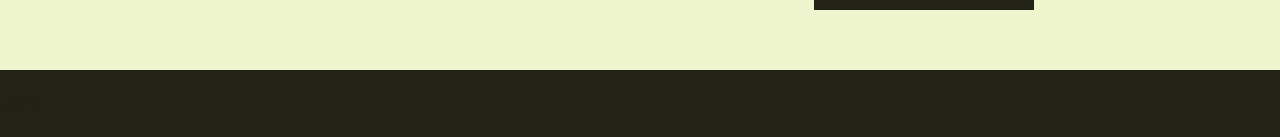
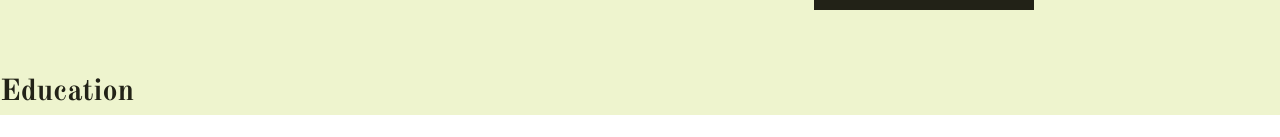
Before and after one commit to RamyaKasara/portfolioRK-app, a React (Vite) app: page /about-me in a window 1280 px wide. Shown: the part 714-851 px from the top of the page. After the commit the page ends 829 px from the top, so only its background shows below. Built offline with nearby package versions, Linux system fonts and the light colour scheme; a web font is replaced by a local one.

Commit message:
reordering imports in all files

```diff
--- a/src/components/page.jsx
+++ b/src/components/page.jsx
@@ -4,7 +4,7 @@
 const PageBox = styled(Box)(({ background, height, width }) => ({
     flexGrow: 1,
     width: width || '100%',
-    height: height || 'auto',
+    minHeight: height || 'auto',
     background: background || theme.palette.background.primary,
 }));
 
--- a/src/main.jsx
+++ b/src/main.jsx
@@ -1,9 +1,8 @@
 import { StrictMode } from 'react'
 import { createRoot } from 'react-dom/client'
+import { ThemeProvider, CssBaseline } from '@mui/material'
 import './index.css'
 import App from './App.jsx'
-
-import { ThemeProvider, CssBaseline } from '@mui/material'
 import theme from './theme'
 
 createRoot(document.getElementById('root')).render(
--- /dev/null
+++ b/src/pages/aboutme/education.jsx
@@ -0,0 +1,15 @@
+import { styled, Typography } from '@mui/material';
+import Page from '../../components/page.jsx';
+import theme from '../../theme.js';
+
+function Education() {
+    return (
+        <Page>
+            <Typography variant="h3_1" component="p">
+                Education
+            </Typography>
+        </Page>
+     );
+}
+
+export default Education;
--- a/src/pages/aboutme/index.jsx
+++ b/src/pages/aboutme/index.jsx
@@ -1,10 +1,19 @@
-import { Box, Typography, Grid2 as Grid } from '@mui/material';
+// 1. Core/Library Imports
+import { Box, Grid2 as Grid, Typography } from '@mui/material';
+import LinkedInIcon from '@mui/icons-material/LinkedIn';
+import PlaceIcon from '@mui/icons-material/Place';
+
+// 2. Component Imports
 import Navbar from '../../components/navbar.jsx';
 import Page from '../../components/page.jsx';
+import Education from './education.jsx';
+
+// 3. Theme Imports
 import theme from '../../theme.js';
+
+// 4. Asset Imports
 import ghostyMicron from './assets/images/ghosty-books-micron.png';
-import PlaceIcon from '@mui/icons-material/Place';
-import LinkedInIcon from '@mui/icons-material/LinkedIn';
+
 
 function AboutMePage() {
     return (
@@ -112,8 +121,8 @@
                     </Grid>
                 </Grid>
             </Page>
-            <Page background={theme.palette.text.primary} height={'45rem'} >
-                        <p>Here</p>
+            <Page background={theme.palette.background.tertiary}>
+                <Education />
             </Page>
         </div>
      );
```
Also changed, not shown: src/components/navbar.jsx (+5 -8 lines).
